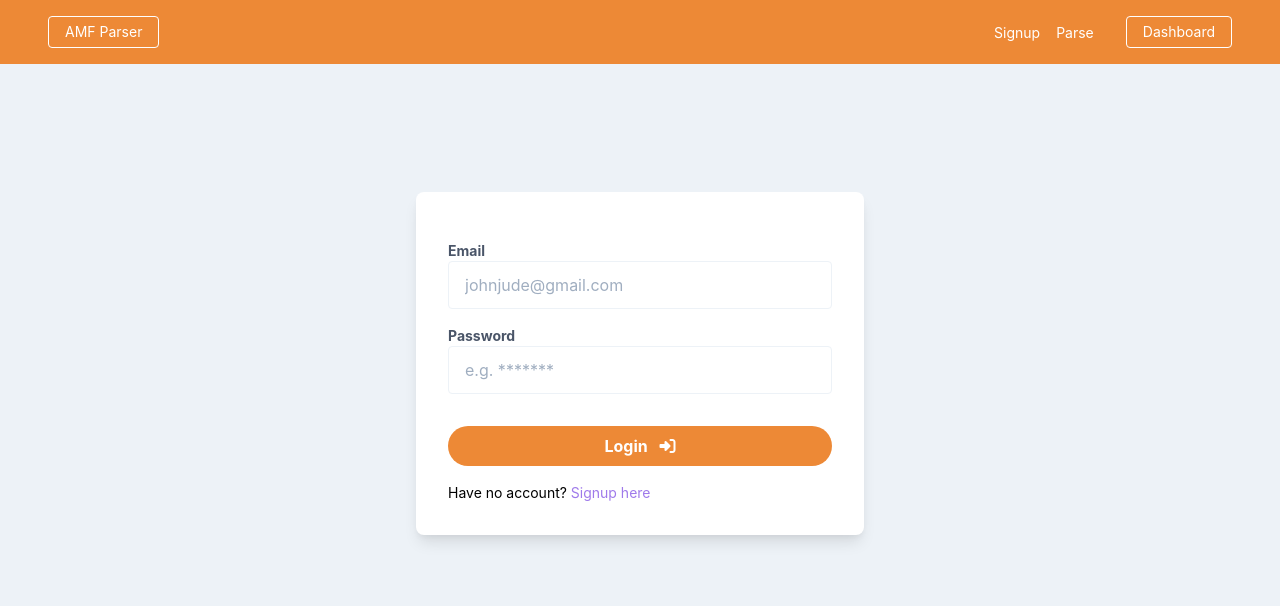
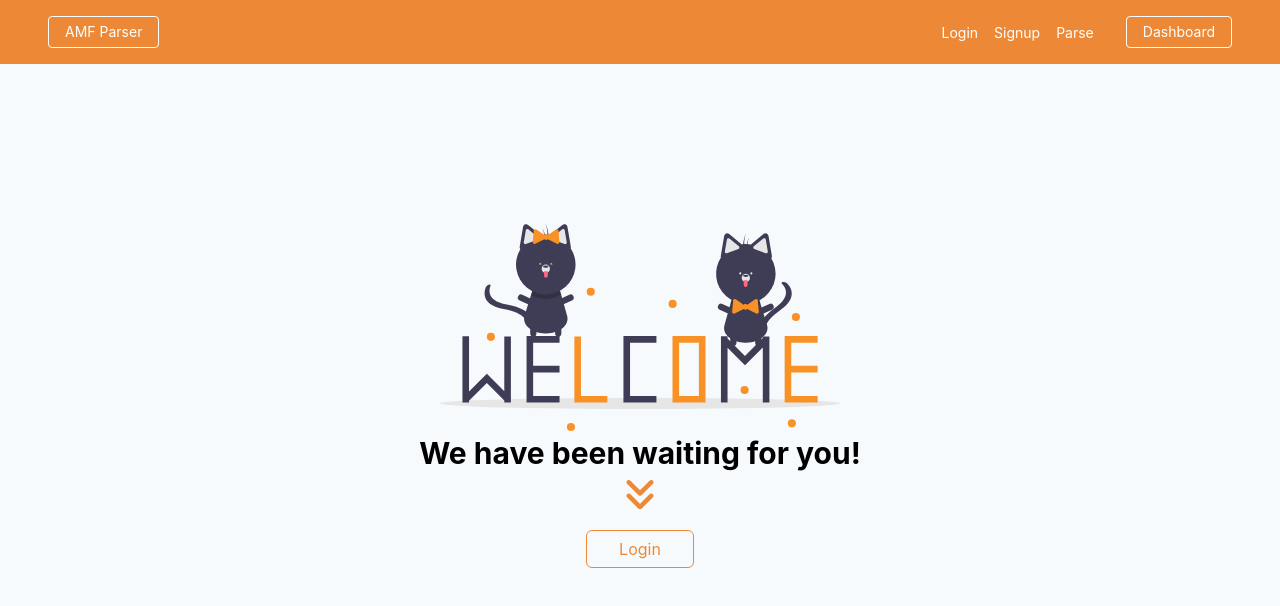
Before and after one commit to boyepanthera/amf-frontend, a React (Create React App) app: page / in a window 1280 px wide. Shown: the top 606 px of the page. Built offline with nearby package versions, Linux system fonts and the light colour scheme.

Commit message:
homepage animation

```diff
--- a/src/App.js
+++ b/src/App.js
@@ -4,13 +4,17 @@ import { NotFound } from './components/NotFound';
 import { Login } from './components/Login';
 import { Signup } from './components/Signup';
 import { Protector } from './components/Protector';
+import { Home } from './components/Home';
 import { Switch, Route } from 'react-router-dom';
+import { Dashboard } from './components/Dashboard';
 
 const App = () => {
     return (
         <Switch>
+            <Protector path='/' exact component={Home} />
             <Protector path='/parse' exact component={Parse} />
-            <Route path='/' exact component={Login} />
+            <Protector path='/dashboard' exact component={Dashboard} />
+            <Route path='/auth' exact component={Login} />
             <Route path='/newauth' exact component={Signup} />
             <Route path='*' exact component={NotFound} />
         </Switch>
--- a/src/components/Dashboard.js
+++ b/src/components/Dashboard.js
@@ -1,12 +1,15 @@
 import React from "react";
 import { Navbar } from "./layouts/Navbar";
-import { Form, Field, Formik } from 'formik';
 
-export const Signup = () => {
+export const Dashboard = () => {
     return (
         <div className='bg-gray-100'>
             <Navbar />
-            <div>Hey I am the User dashboard</div>
+            <div className='flex'>
+                <div>
+                    <div>Hello I am the Dashboard</div>
+                </div>
+            </div>
         </div>
     )
 }
--- /dev/null
+++ b/src/components/Home.js
@@ -0,0 +1,37 @@
+import React from "react";
+import { Navbar } from "./layouts/Navbar";
+import Welcome from '../assets/welcome.svg';
+import { Link } from 'react-router-dom';
+import { useSpring, animated } from 'react-spring';
+
+const calc = (x, y) => [-(y - window.innerHeight / 2) / 20, (x - window.innerWidth / 2) / 20, 1.1]
+const trans = (x, y, s) => `perspective(600px) rotateX(${x}deg) rotateY(${y}deg) scale(${s})`
+
+
+export const Home = () => {
+    const [props, set] = useSpring(() => ({ xys: [0, 0, 1], config: { mass: 5, tension: 350, friction: 40 } }))
+    return (
+        <div className='bg-gray-100 h-screen'>
+            <Navbar />
+            <div >
+                <animated.div
+                    onMouseMove={({ clientX: x, clientY: y }) => set({ xys: calc(x, y) })}
+                    onMouseLeave={() => set({ xys: [0, 0, 1] })}
+                    style={{ transform: props.xys.interpolate(trans) }}
+                >
+
+                    <img alt='Welcome message' className='mx-auto mt-40' height={400} width={400} src={Welcome} />
+                    <div className='flex-row justify-center'>
+                        <div className='text-center text-3xl font-bold'>We have been waiting for you!</div>
+                        <div className='text-center'>
+                            <i className='fas fa-angle-double-down text-orange-500 text-4xl'></i>
+                        </div>
+                        <div className='text-center my-6'>
+                            <Link to='/auth' className='border-orange-500 my-2  border mx-auto text-orange-500 py-2 px-8 hover:bg-orange-500 hover:text-white w-12 rounded-md'>Login</Link>
+                        </div>
+                    </div>
+                </animated.div>
+            </div>
+        </div>
+    )
+}
--- a/src/components/Login.js
+++ b/src/components/Login.js
@@ -15,7 +15,6 @@ export const Login = () => {
       .required('Password cannot be empty')
       .matches(/[a-zA-Z]/, 'Password can only contain latin letters'),
   })
-
 
   return (
     <div className='bg-gray-200 h-screen'>
--- a/src/components/layouts/Navbar.js
+++ b/src/components/layouts/Navbar.js
@@ -17,6 +17,7 @@ export const Navbar = () => {
             </div>
             <div className="w-full block flex-grow lg:flex lg:items-center lg:w-auto  ml-auto">
                 <div className="text-sm justify-end flex mr-8 lg:flex-grow">
+                    <Link to='/auth' className="block mt-4 lg:inline-block lg:mt-0 text-white hover:text-white mr-4">Login</Link>
                     <Link to='/newauth' className="block mt-4 lg:inline-block lg:mt-0 text-white hover:text-white mr-4">Signup</Link>
                     <Link to='/parse' className="block mt-4 lg:inline-block lg:mt-0 text-white hover:text-white">Parse</Link>
                 </div>
```
Also changed, not shown: src/components/Protector.js (+0 -21 lines), src/assets/welcome.svg (added), src/components/Parse.js (line endings or trailing spaces).
